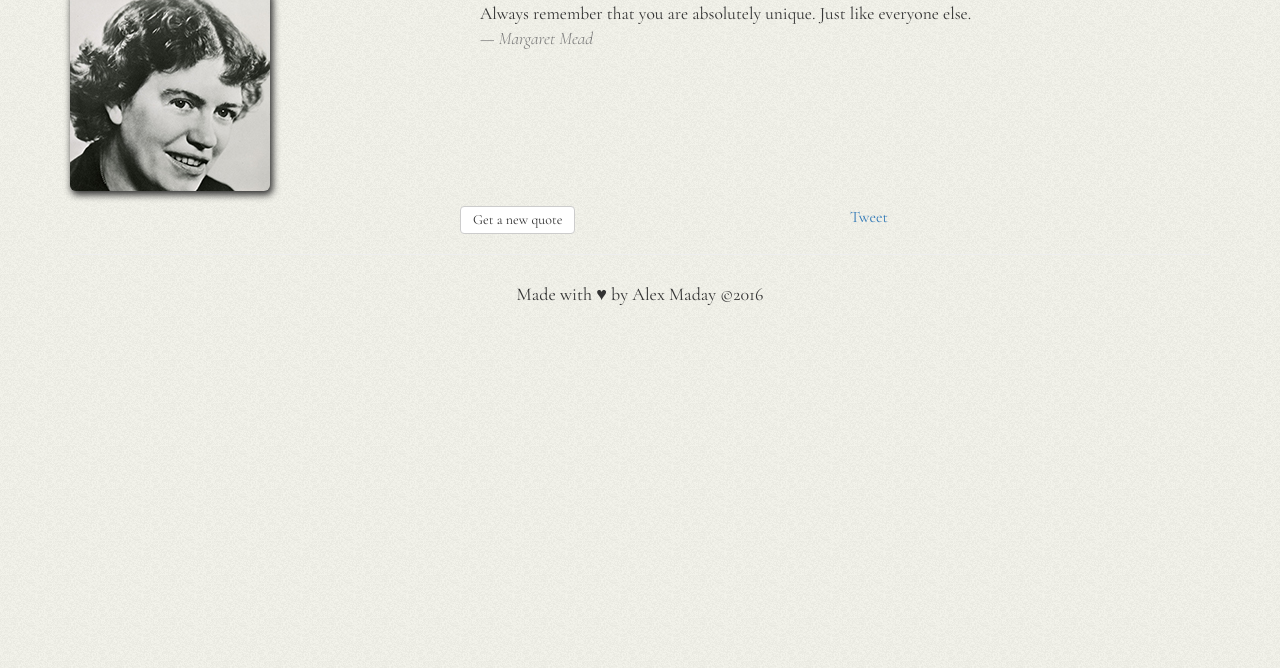
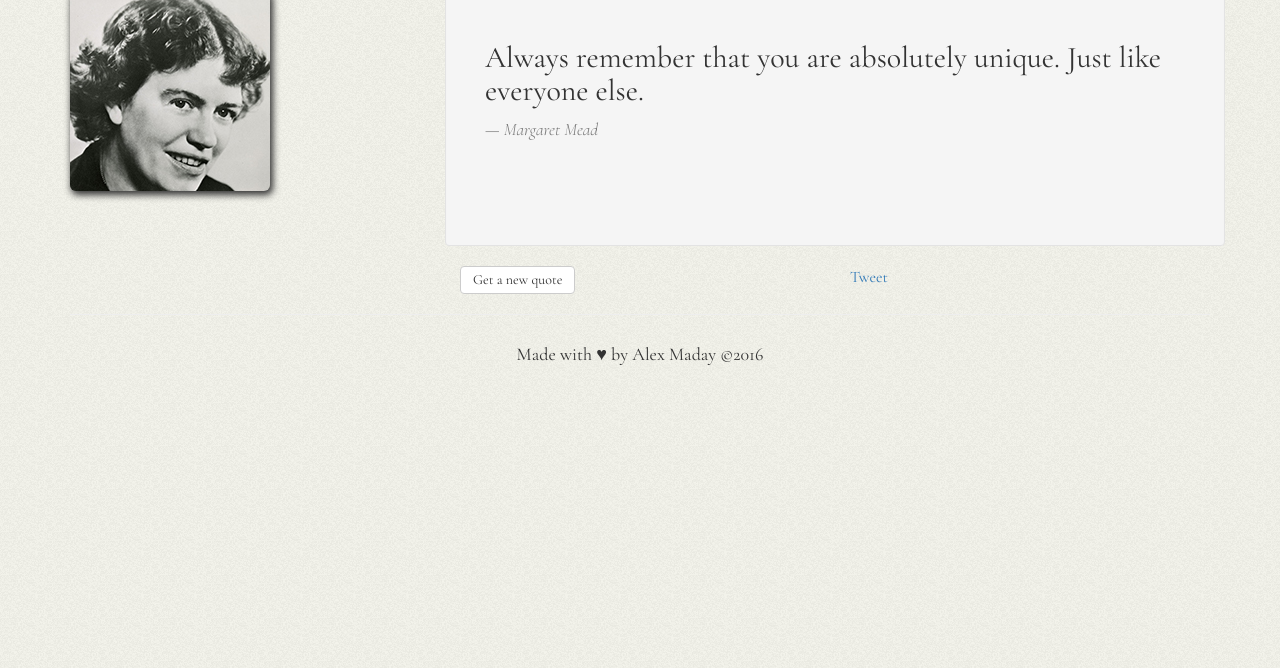
Before and after one commit to AlexMaday/rand-quote-machine, a plain HTML site: page index.html in a window 1280 px wide. Shown: the part 132-800 px from the top of the page. Drawn offline with nearby package versions, Linux system fonts and the light colour scheme.

Commit message:
the well class works better on a div

```diff
--- a/index.html
+++ b/index.html
@@ -31,8 +31,8 @@
       <div class="col-xs-8">
         <!--Inner row 1-->
         <div class="row">
-          <div class="col-sm-12">
-            <blockquote class="well>
+          <div class="col-sm-12 well">
+            <blockquote>
               <h2 id="quoteText">Always remember that you are absolutely unique. Just like everyone else.</h2>
               <footer><cite id="author">Margaret Mead</cite></footer>
             </blockquote>
```
